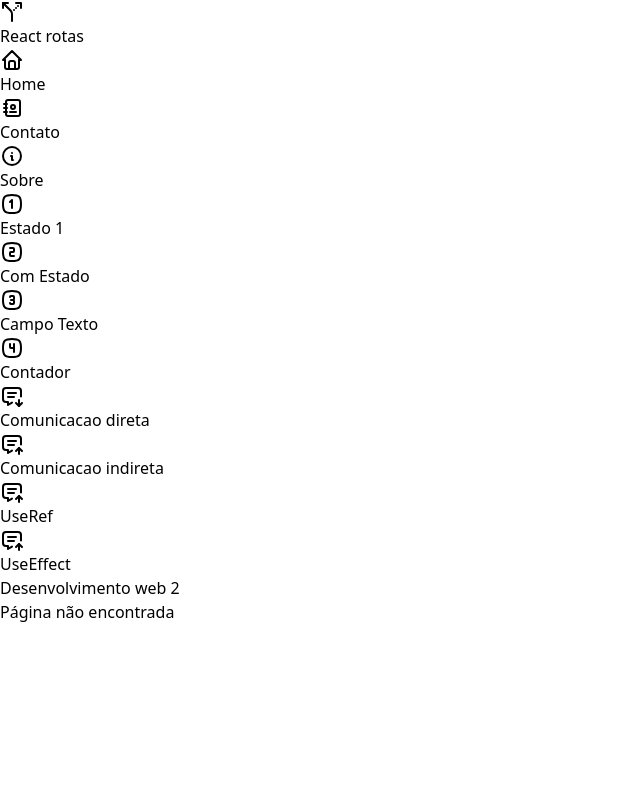
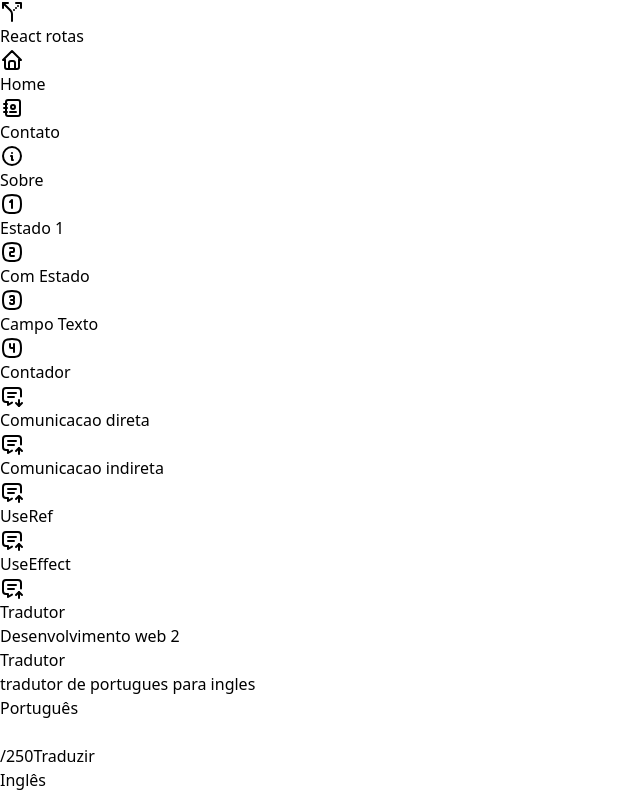
Before and after one commit to nandadosoob/rotasReact, a React (Vite) app: page /tradutor in a window 1280 px wide. Shown: the whole page, without its empty margins (0-640 px from the left). Built offline with nearby package versions, Linux system fonts and the light colour scheme.

Commit message:
falta a api

```diff
--- a/src/components/Menu/Menu.jsx
+++ b/src/components/Menu/Menu.jsx
@@ -79,6 +79,11 @@ export function Menu() {
                     <IconMessageUp/>
                     UseEffect
                     </NavLink>
+
+                <NavLink to="/tradutor" className={getEstilo}>
+                    <IconMessageUp/>
+                    Tradutor
+                    </NavLink>
             </nav>
 
             <footer className="absolute bottom-0 p-3 text-sm">
--- a/src/main.jsx
+++ b/src/main.jsx
@@ -16,6 +16,7 @@ import { ComunicacaoDireta } from './pages/comunicacao/ComunicacaoDireta'
 import { ComunicacaoInireta } from './pages/comunicacao/ComunicacaoIndireta'
 import { UseRef } from './pages/hooks-basicos/UseRef'
 import { UseEffect } from './pages/hooks-basicos/UseEffect'
+import { Tradutor } from './pages/tradutor/Tradutor'
 
 
 // const rotas = createBrowserRouter([
@@ -40,6 +41,7 @@ const rotas = createBrowserRouter(createRoutesFromElements(
     <Route path="comunicacao-indireta" element={<ComunicacaoInireta/>} />
     <Route path="UseRef" element={<UseRef/>} />
     <Route path="UseEffect" element={<UseEffect/>} />
+    <Route path="tradutor" element={<Tradutor/>} />
     <Route path="*" element={<Pagina404/>} />
   </Route>
 
--- /dev/null
+++ b/src/pages/tradutor/Tradutor.jsx
@@ -0,0 +1,27 @@
+import { Pagina } from "../../components/Pagina"
+export function Tradutor() {
+
+    return (
+        <Pagina titulo="Tradutor" subtitulo="tradutor de portugues para ingles">
+            <div className="flex flex-row gap-5">
+                <div>
+                    <h3>Português</h3>
+                    <div className="w-60 h-60 border-2 border-red-800 rounded-md bg-red-100 flex flex-col">
+                        <input type="text" className="bg-red-100 h-52" />
+                        <div className="flex flex-row justify-between p-2">
+                            <span className="text-gray-400">/250</span>
+                            <button className="w-28 h-10 border-2 rounded-md border-red-900 bg-red-400">Traduzir</button>
+                        </div>
+                    </div>
+                </div>
+
+                <div>
+                    <h3>Inglês</h3>
+                    <div className="w-60 h-60 border-2 border-red-800 rounded-md bg-red-100">
+                    </div>
+
+                </div>
+            </div>
+        </Pagina>
+    )
+}
```
